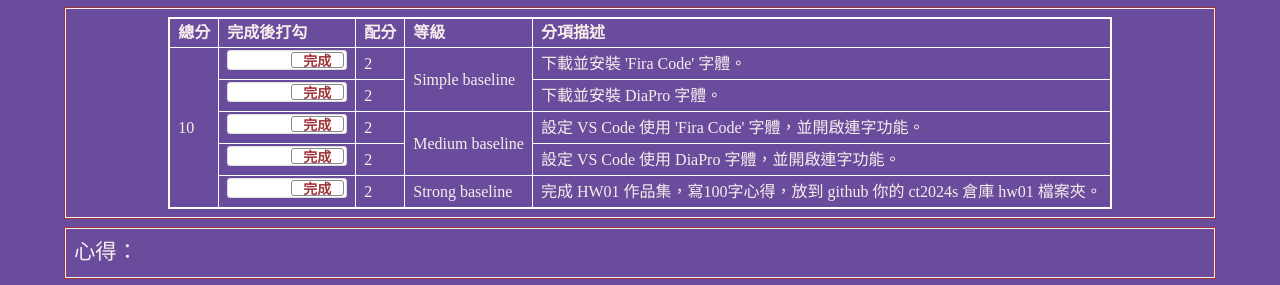
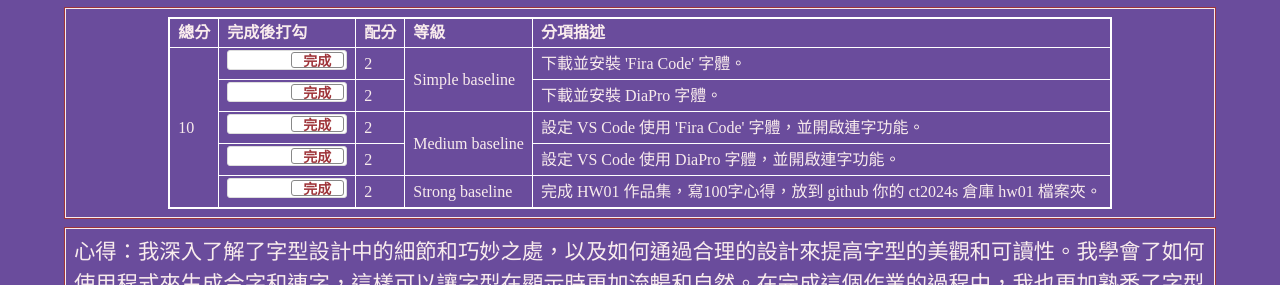
Before and after one commit to yungpei/ct2024s, a plain HTML site: page hw01/index.html in a window 1280 px wide. Shown: the part 166-451 px from the top of the page. Drawn offline with nearby package versions, Linux system fonts and the light colour scheme.

Commit message:
Update index.html

```diff
--- a/hw01/index.html
+++ b/hw01/index.html
@@ -255,7 +255,7 @@
   <!-- ------------------------------------------------>
   <div class="row hw12">
     <div class="col-md-12 twenty">
-      心得：
+      心得：我深入了解了字型設計中的細節和巧妙之處，以及如何通過合理的設計來提高字型的美觀和可讀性。我學會了如何使用程式來生成合字和連字，這樣可以讓字型在顯示時更加流暢和自然。在完成這個作業的過程中，我也更加熟悉了字型設計相關的技術和工具，這對我以後在這個領域的工作和研究都會有所幫助。
     </div>
   </div>
 
```
